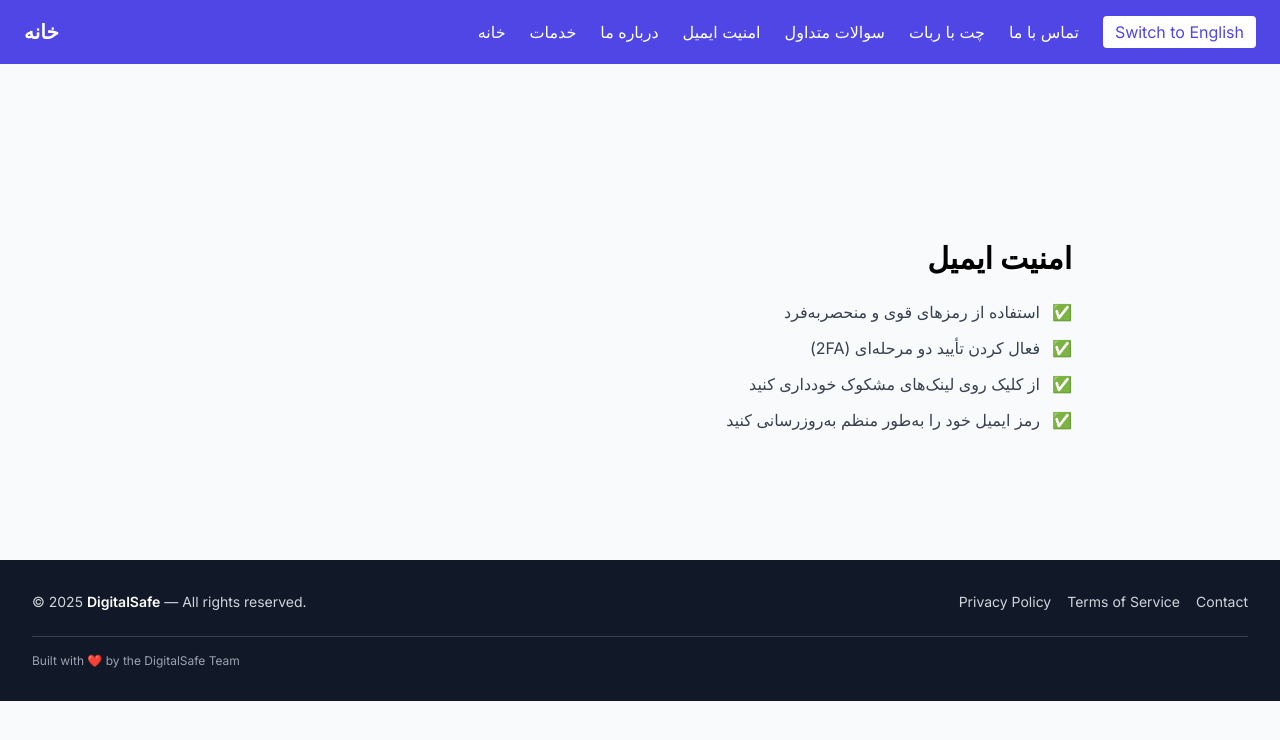
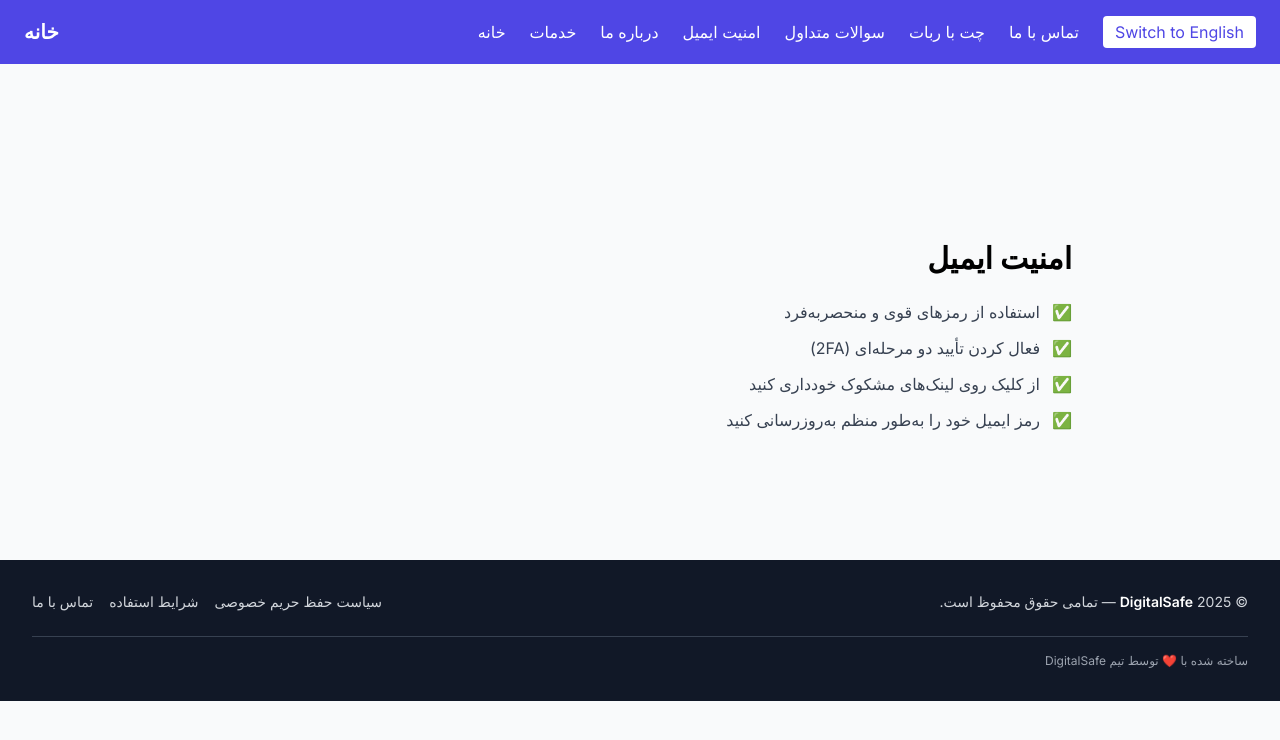
Before and after one commit to FSRahimi/Debug-Pro-Web, a React (Vite) app: page /email-security in a window 1280 px wide. Shown: the top 740 px of the page. Built offline with nearby package versions, Linux system fonts and the light colour scheme.

Commit message:
transalte the content of footer  section to persion

```diff
--- a/src/components/Footer.jsx
+++ b/src/components/Footer.jsx
@@ -1,26 +1,78 @@
+// import React from "react";
+
+// export default function Footer() {
+//   return (
+//     <footer className="bg-gray-900 text-gray-300 py-8 mt-12">
+//       <div className="max-w-7xl mx-auto px-4 sm:px-6 lg:px-8">
+//         <div className="flex flex-col sm:flex-row justify-between items-center text-center sm:text-left gap-4">
+
+//           {/* Left Side - Logo or Text */}
+//           <p className="text-sm">
+//             © {new Date().getFullYear()} <span className="font-semibold text-white">DigitalSafe</span> — All rights reserved.
+//           </p>
+
+//           {/* Right Side - Footer Links */}
+//           <div className="flex flex-wrap justify-center sm:justify-end gap-4 text-sm">
+//             <a href="#privacy" className="hover:text-white transition-colors duration-200">
+//               Privacy Policy
+//             </a>
+//             <a href="#terms" className="hover:text-white transition-colors duration-200">
+//               Terms of Service
+//             </a>
+//             <a href="#contact" className="hover:text-white transition-colors duration-200">
+//               Contact
+//             </a>
+//           </div>
+//         </div>
+
+//         {/* Optional divider and social icons */}
+//         <div className="mt-6 border-t border-gray-700 pt-4 flex flex-col sm:flex-row justify-between items-center gap-3">
+//           <p className="text-xs text-gray-400">
+//             Built with ❤️ by the DigitalSafe Team
+//           </p>
+
+//           <div className="flex space-x-4">
+//             <a href="#" className="hover:text-white transition-colors duration-200">
+//               <i className="fab fa-facebook-f"></i>
+//             </a>
+//             <a href="#" className="hover:text-white transition-colors duration-200">
+//               <i className="fab fa-twitter"></i>
+//             </a>
+//             <a href="#" className="hover:text-white transition-colors duration-200">
+//               <i className="fab fa-github"></i>
+//             </a>
+//           </div>
+//         </div>
+//       </div>
+//     </footer>
+//   );
+// }
 import React from "react";
+import { useTranslation } from "react-i18next";
 
 export default function Footer() {
+  const { t, i18n } = useTranslation();
+
   return (
-    <footer className="bg-gray-900 text-gray-300 py-8 mt-12">
+    <footer className="bg-gray-900 text-gray-300 py-8 mt-12" dir={i18n.language === 'fa' ? 'rtl' : 'ltr'}>
       <div className="max-w-7xl mx-auto px-4 sm:px-6 lg:px-8">
         <div className="flex flex-col sm:flex-row justify-between items-center text-center sm:text-left gap-4">
 
           {/* Left Side - Logo or Text */}
           <p className="text-sm">
-            © {new Date().getFullYear()} <span className="font-semibold text-white">DigitalSafe</span> — All rights reserved.
+            © {new Date().getFullYear()} <span className="font-semibold text-white">DigitalSafe</span> — {t('footer_all_rights')}
           </p>
 
           {/* Right Side - Footer Links */}
           <div className="flex flex-wrap justify-center sm:justify-end gap-4 text-sm">
             <a href="#privacy" className="hover:text-white transition-colors duration-200">
-              Privacy Policy
+              {t('footer_privacy')}
             </a>
             <a href="#terms" className="hover:text-white transition-colors duration-200">
-              Terms of Service
+              {t('footer_terms')}
             </a>
             <a href="#contact" className="hover:text-white transition-colors duration-200">
-              Contact
+              {t('footer_contact')}
             </a>
           </div>
         </div>
@@ -28,7 +80,7 @@ export default function Footer() {
         {/* Optional divider and social icons */}
         <div className="mt-6 border-t border-gray-700 pt-4 flex flex-col sm:flex-row justify-between items-center gap-3">
           <p className="text-xs text-gray-400">
-            Built with ❤️ by the DigitalSafe Team
+            {t('footer_built_with')}
           </p>
 
           <div className="flex space-x-4">
--- a/src/i18n/i18n.js
+++ b/src/i18n/i18n.js
@@ -17,6 +17,13 @@ i18n
             nav_chatbot: "Chatbot",
             nav_contact: "Contact",
              switch_lang: "تغییر به فارسی",
+
+             // footer
+             footer_all_rights: "All rights reserved.",
+            footer_privacy: "Privacy Policy",
+            footer_terms: "Terms of Service",
+            footer_contact: "Contact",
+            footer_built_with: "Built with ❤️ by the DigitalSafe Team",
 
           // Home page
           digital_safety: "Digital Safety for Afghan Women",
@@ -89,6 +96,13 @@ i18n
             nav_contact: "تماس با ما",
              switch_lang: "Switch to English",
 
+             //footer
+             footer_all_rights: "تمامی حقوق محفوظ است.",
+            footer_privacy: "سیاست حفظ حریم خصوصی",
+            footer_terms: "شرایط استفاده",
+            footer_contact: "تماس با ما",
+            footer_built_with: "ساخته شده با ❤️ توسط تیم DigitalSafe",
+
           // Home page
           digital_safety: "امنیت دیجیتال برای زنان افغان",
           learn_privacy_tips: "یاد بگیرید چگونه حریم خصوصی و امنیت خود را آنلاین حفظ کنید.",
```
